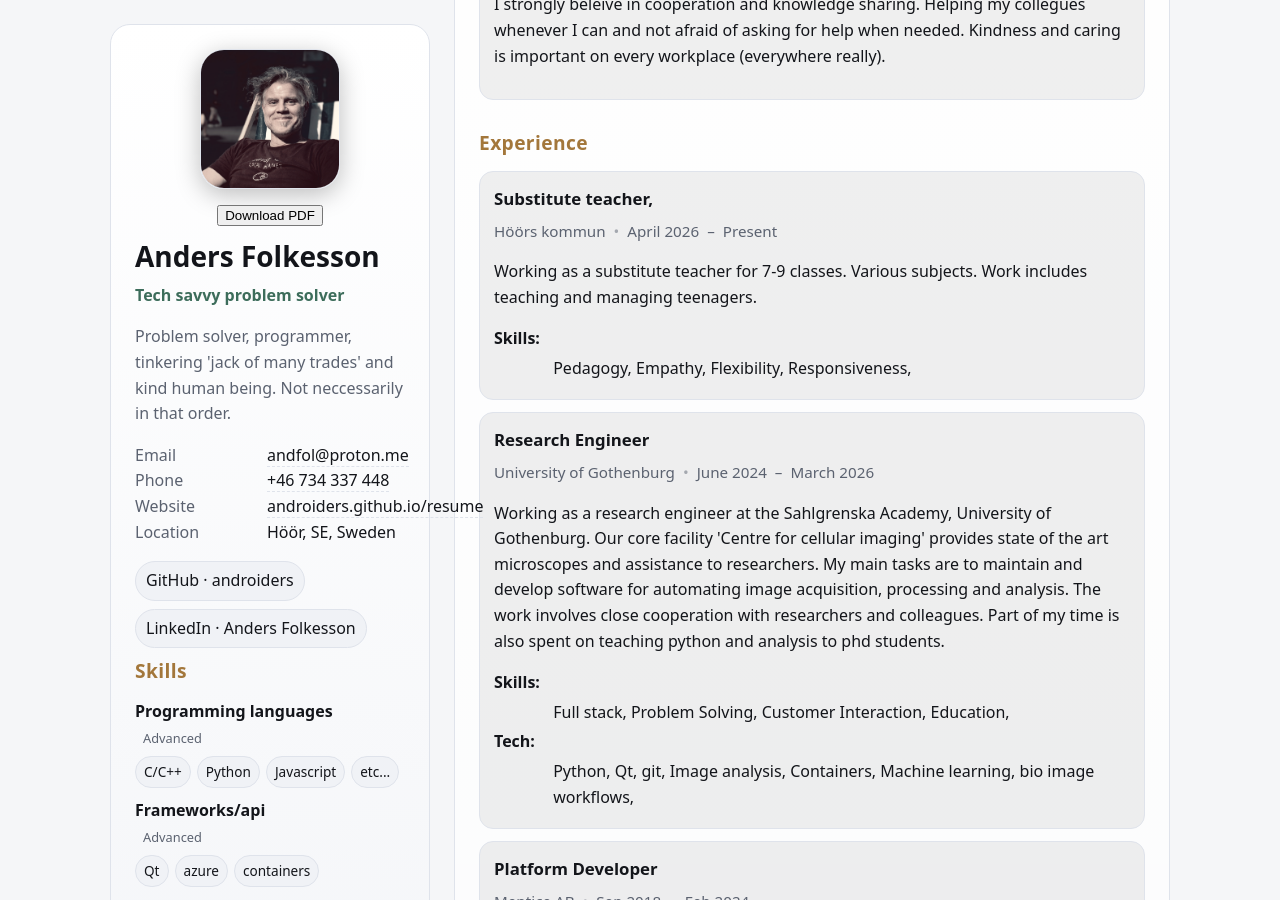
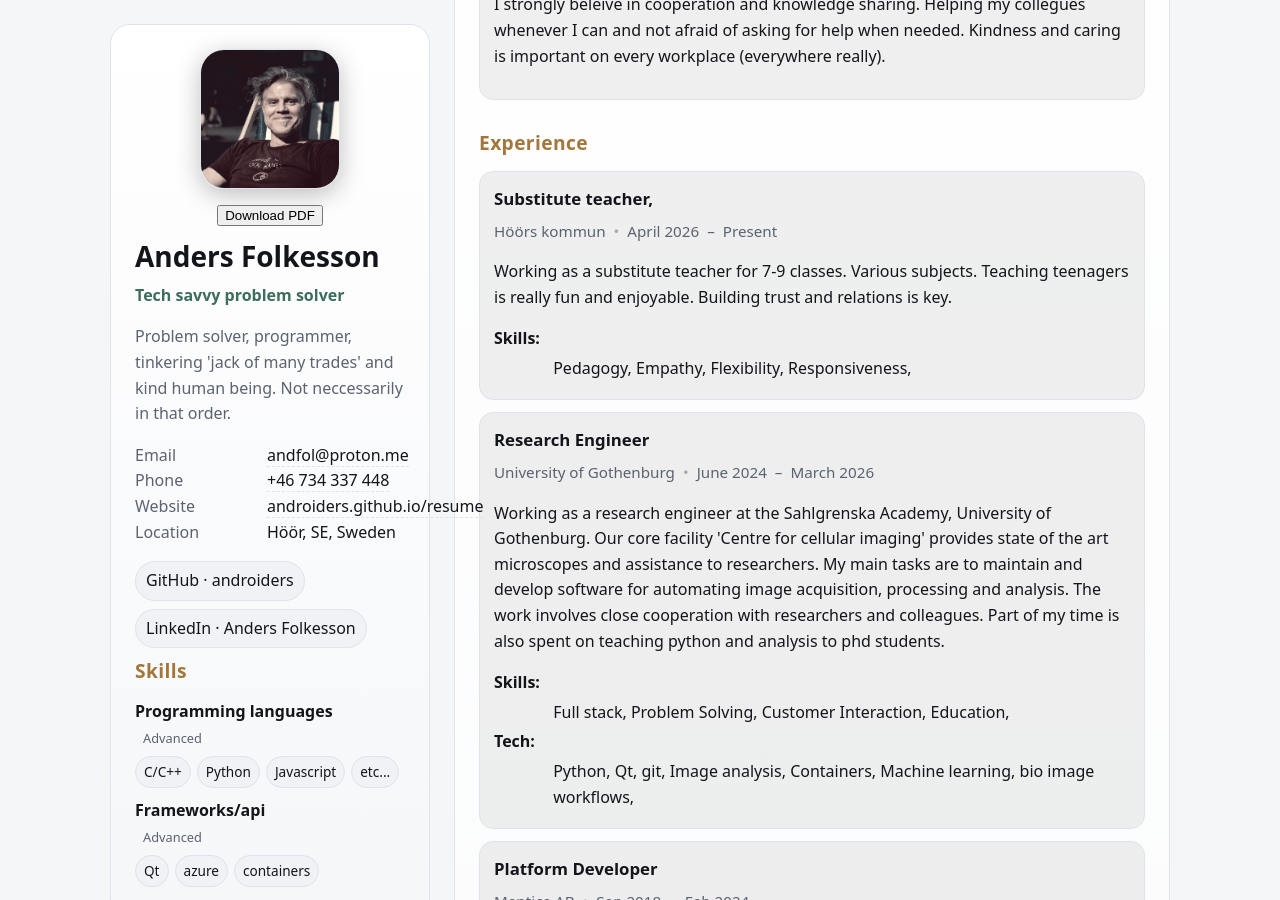
Before and after one commit to androiders/androiders.github.io, a Jekyll site: the page built from resume.md, in a window 1280 px wide and 900 px high, scrolled down 511 px. Built offline with Jekyll 4.4.1, drawn with Linux system fonts in a browser that asks for light colours.

Commit message:
added job

```diff
--- a/_data/resume.json
+++ b/_data/resume.json
@@ -114,7 +114,7 @@
       "startDate": "April 2026",
       "endDate": "Present",
       "position": "Substitute teacher, ",
-      "summary": "Working as a substitute teacher for 7-9 classes. Various subjects. Work includes teaching and managing teenagers.",
+      "summary": "Working as a substitute teacher for 7-9 classes. Various subjects. Teaching teenagers is really fun and enjoyable. Building trust and relations is key.",
       "tech": [],
       "highlights": ["Pedagogy", " Empathy", " Flexibility", " Responsiveness"]
     },
```
